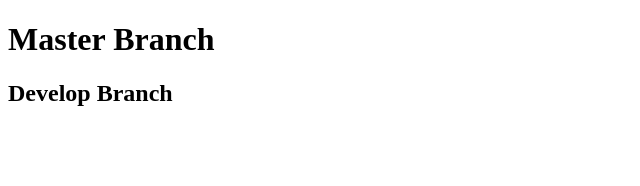
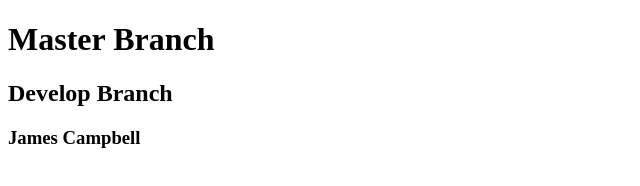
Before and after one commit to jakobamstutz/teamGit, a plain HTML site: page index.html in a window 1280 px wide. Shown: the whole page, without its empty margins (0-640 px from the left). Drawn offline with Linux system fonts and the light colour scheme.

Commit message:
James Campbell

```diff
--- a/index.html
+++ b/index.html
@@ -10,6 +10,7 @@
 
     <h1>Master Branch</h1>
     <h2>Develop Branch</h2>
+    <h3>James Campbell</h3>
 
 </body>
 </html>
```
